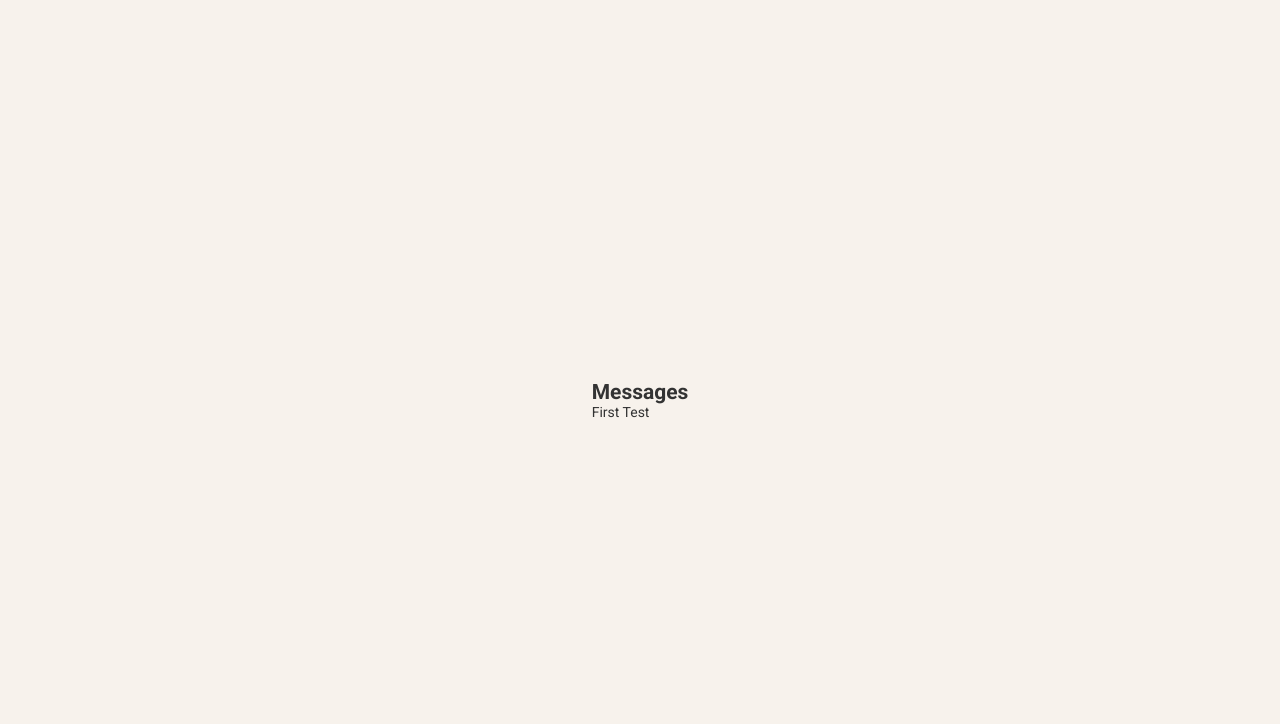
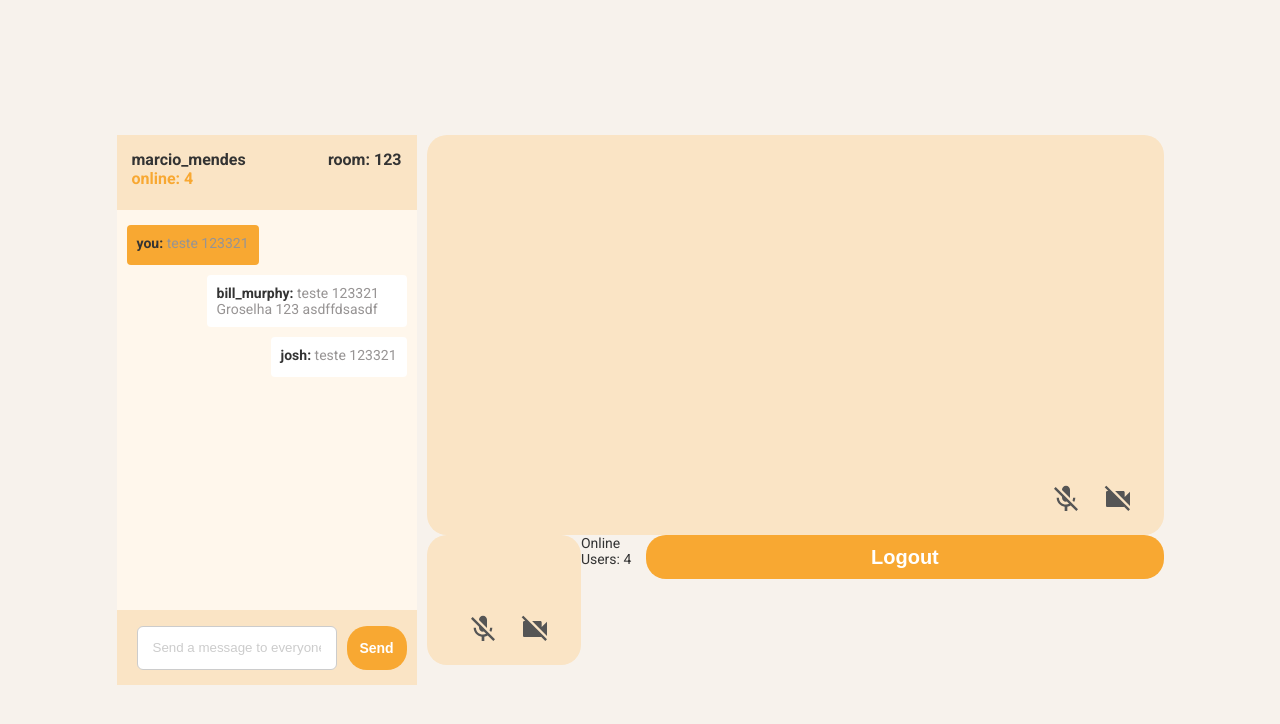
Before and after one commit to mmendesas/slashcam, a Next.js app: page /Room in a window 1280 px wide. Shown: the top 724 px of the page. Built offline with nearby package versions, Linux system fonts and the light colour scheme.

Commit message:
feat: add chat component

```diff
--- a/src/components/Chat/index.js
+++ b/src/components/Chat/index.js
@@ -1,11 +1,40 @@
 import React from 'react';
 
-import { Container, Title } from './styles';
+import { Container, Header, Text, Content, Footer } from './styles';
+
+import Input from '../Input';
+import Button from '../Button';
+import Message from '../Message';
+
+const messages = [
+  { user: 'you', message: 'teste 123321' },
+  {
+    user: 'bill_murphy',
+    message: 'teste 123321 Groselha 123 asdffdsasdf',
+    remote: true,
+  },
+  { user: 'josh', message: 'teste 123321', remote: true },
+];
 
 function Chat() {
   return (
     <Container>
-      <Title>Messages</Title>
+      <Header>
+        <div>
+          <Text>marcio_mendes</Text>
+          <Text color="#f8a832">online: 4</Text>
+        </div>
+        <Text>room: 123</Text>
+      </Header>
+      <Content>
+        {messages.map(({ user, message, remote }) => (
+          <Message user={user} message={message} remote={remote} />
+        ))}
+      </Content>
+      <Footer>
+        <Input name="msgToSent" placeholder="Send a message to everyone..." />
+        <Button>Send</Button>
+      </Footer>
     </Container>
   );
 }
--- a/src/components/Chat/styles.js
+++ b/src/components/Chat/styles.js
@@ -1,7 +1,51 @@
 import styled from 'styled-components';
 
-export const Container = styled.div``;
+export const Container = styled.section`
+  width: 300px;
+  height: 400px;
+  border-radius: 20px;
+  margin-right: 10px;
+`;
 
-export const Title = styled.h2``;
+export const Header = styled.div`
+  background-color: #fae4c5;
+  height: 75px;
+  padding: 15px;
 
-export const Chat = styled.div``;
+  display: flex;
+  justify-content: space-between;
+`;
+
+export const Text = styled.div`
+  color: ${props => props.color || '#333'};
+  font-weight: bold;
+  font-size: 16px;
+`;
+
+export const Content = styled.div`
+  display: flex;
+  flex-direction: column;
+
+  height: 100%;
+  background-color: #fff7ec;
+  padding: 10px;
+`;
+
+export const Footer = styled.div`
+  background-color: #fae4c5;
+  height: 75px;
+  padding: 10px;
+
+  display: flex;
+  align-items: center;
+
+  button {
+    font-size: 14px;
+  }
+
+  input {
+    margin: 0;
+    margin-right: 10px;
+    width: 215px;
+  }
+`;
--- a/src/components/Input/styles.js
+++ b/src/components/Input/styles.js
@@ -15,5 +15,9 @@ export const Container = styled.div`
     padding: 0 15px;
     width: 200px;
     margin: 5px 10px;
+
+    ::placeholder {
+      color: #ccc;
+    }
   }
 `;
--- /dev/null
+++ b/src/components/Message/index.js
@@ -0,0 +1,25 @@
+import React from 'react';
+import { string, bool } from 'prop-types';
+
+import { Container } from './styles';
+
+function Message({ user, message, remote }) {
+  return (
+    <Container remote={remote}>
+      <strong>{user}: </strong>
+      {message}
+    </Container>
+  );
+}
+
+Message.defaultProps = {
+  remote: false,
+};
+
+Message.propTypes = {
+  user: string.isRequired,
+  message: string.isRequired,
+  remote: bool,
+};
+
+export default Message;
--- /dev/null
+++ b/src/components/Message/styles.js
@@ -0,0 +1,16 @@
+import styled from 'styled-components';
+
+export const Container = styled.div`
+  color: #979494;
+  max-width: 200px;
+  min-height: 40px;
+  background-color: ${props => (props.remote ? '#fff' : '#f8a832')};
+  margin: 5px 0;
+  padding: 10px;
+  border-radius: 4px;
+  align-self: ${props => (props.remote ? 'flex-end' : 'flex-start')};
+
+  strong {
+    color: #333;
+  }
+`;
--- a/src/pages/Room/index.js
+++ b/src/pages/Room/index.js
@@ -1,13 +1,25 @@
 import React from 'react';
 
 import Chat from '../../components/Chat';
-import { Container } from './styles';
+import Video from '../../components/Video';
+import Button from '../../components/Button';
+
+import { Container, Content, Bottom, AllUsers, Title } from './styles';
 
 function Room() {
   return (
     <Container>
       <Chat />
-      <div>First Test</div>
+      <Content>
+        <Video id="remote-video" width="737px" height="400px" />
+        <Bottom>
+          <Video id="local-video" width="220px" height="130px" />
+          <AllUsers>
+            <Title>Online Users: 4</Title>
+          </AllUsers>
+          <Button>Logout</Button>
+        </Bottom>
+      </Content>
     </Container>
   );
 }
--- a/src/pages/Room/styles.js
+++ b/src/pages/Room/styles.js
@@ -1,5 +1,16 @@
 import styled from 'styled-components';
 
 export const Container = styled.div`
+  display: flex;
+`;
 
+export const Content = styled.div``;
+
+export const Bottom = styled.div`
+  display: flex;
+  justify-content: space-between;
 `;
+
+export const AllUsers = styled.div``;
+
+export const Title = styled.div``;
```
